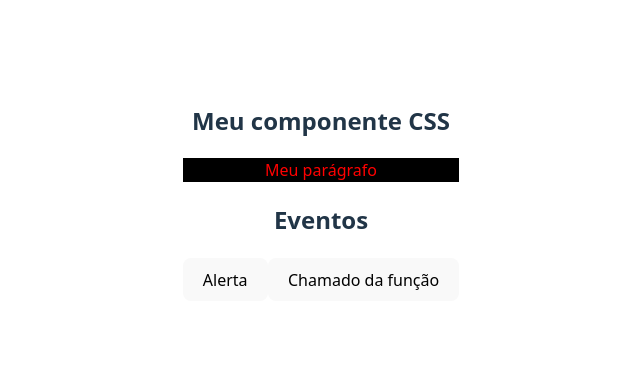
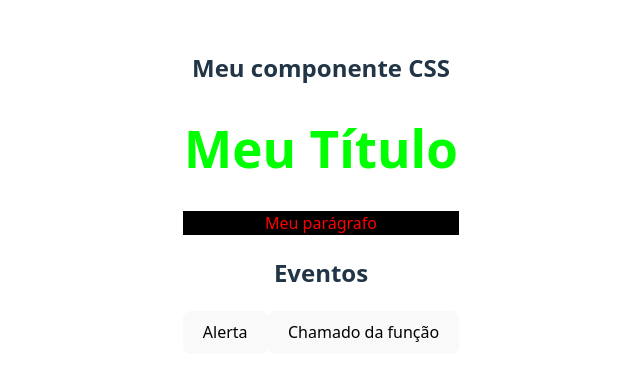
Before and after one commit to joelsonlins/avanti-innovation-class-2025, a React (Vite) app in the folder REACT/1_components/: page / in a window 1280 px wide. Shown: the part 208-586 px from the top of the page, without its empty margins (319-959 px from the left). Built offline with nearby package versions, Linux system fonts and the light colour scheme.

Commit message:
React - Aula 11 - css linkado

```diff
--- /dev/null
+++ b/REACT/1_components/src/components/MyCSSComponent/MyCSSComponent.css
@@ -0,0 +1,3 @@
+h1{
+  color: #0F0;
+}
--- a/REACT/1_components/src/components/MyCSSComponent/MyCSSComponent.jsx
+++ b/REACT/1_components/src/components/MyCSSComponent/MyCSSComponent.jsx
@@ -1,4 +1,6 @@
 import React from 'react'
+import './MyCSSComponent.css'
+
 
 const MyCSSComponent = () => {
 
@@ -9,6 +11,7 @@ const MyCSSComponent = () => {
   }
   return (
 <>
+<h1>Meu Título</h1>
 <p style={cssInline}>Meu parágrafo</p>
 </>
   )
```
